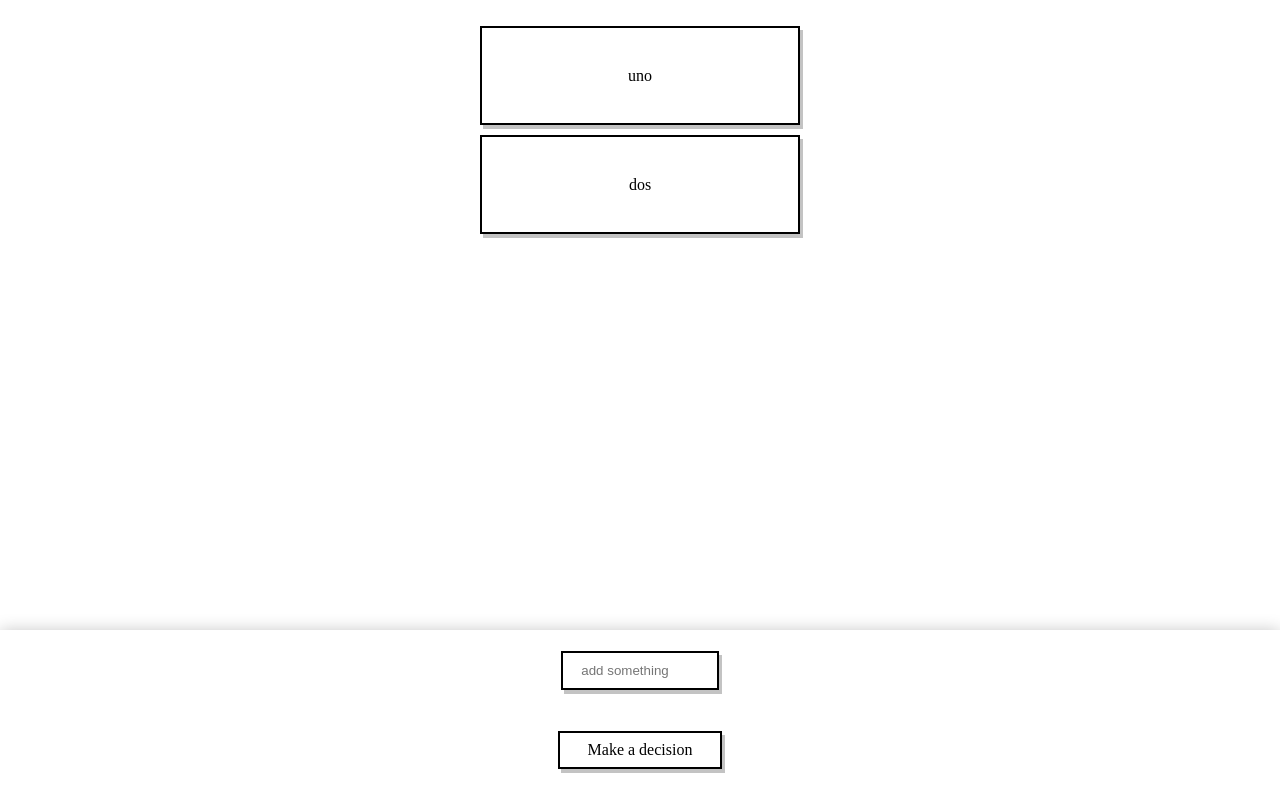
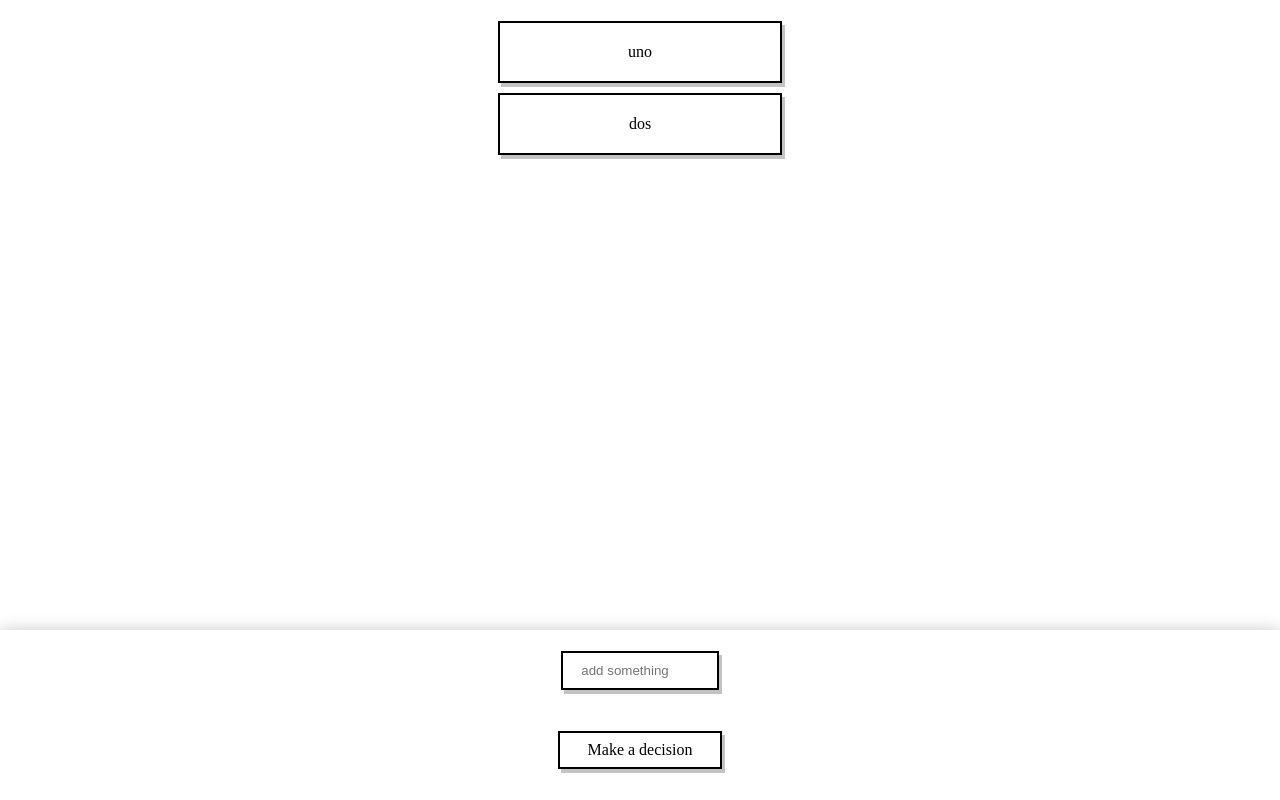
Before and after one commit to criaturaExperimental/diecision-maker, a React app: page / in a window 1280 px wide. Built offline with nearby package versions, Linux system fonts and the light colour scheme.

Commit message:
Render decision color useContext

```diff
--- a/src/components/App.jsx
+++ b/src/components/App.jsx
@@ -56,6 +56,8 @@ let reducer = (state, action) => {
   }
 };
 
+export const DecisionContext = React.createContext();
+
 export function AppBase(props) {
   const [state, dispatch] = useReducer(reducer, initialState);
 
@@ -81,8 +83,9 @@ export function AppBase(props) {
   return (
     <main className={props.className}>
       <GlobalStyle />
-      <h1>{state.finalDecision.label}</h1>
-      <List list={state.decisions} removeItem={removeDecision} />
+      <DecisionContext.Provider value={state.finalDecision}>
+        <List list={state.decisions} removeItem={removeDecision} />
+      </DecisionContext.Provider>
       <Footer>
         <Input
           placeholder='add something'
--- a/src/components/ItemList.jsx
+++ b/src/components/ItemList.jsx
@@ -1,19 +1,27 @@
-import React from 'react';
+import React, { useContext } from 'react';
 import styled from 'styled-components';
+import { DecisionContext } from 'components/App';
 
 export function Component(props) {
+  const finalDecision = useContext(DecisionContext);
+  const isFinalDecision = props.id === finalDecision.id;
+  const classes = `${props.className} ${isFinalDecision ? 'active' : ''}`;
   return (
-    <li className={props.className} onClick={() => props.removeItem(props.id)}>
+    <li className={classes} onClick={() => props.removeItem(props.id)}>
       {props.label}
     </li>
   );
 }
 
 export const ItemList = styled(Component)`
+  background-color: white;
   cursor: pointer;
-  padding: 3%;
+  padding: 20px;
   margin: 5px;
   width: 30ch;
   border: 2px solid black;
   box-shadow: 3px 4px 0px 0px #c3c3c3;
+  &.active {
+    background-color: yellow;
+  }
 `;
```
